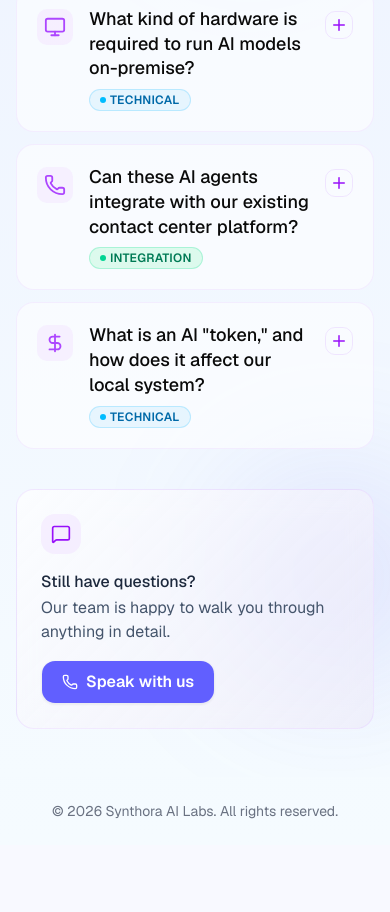
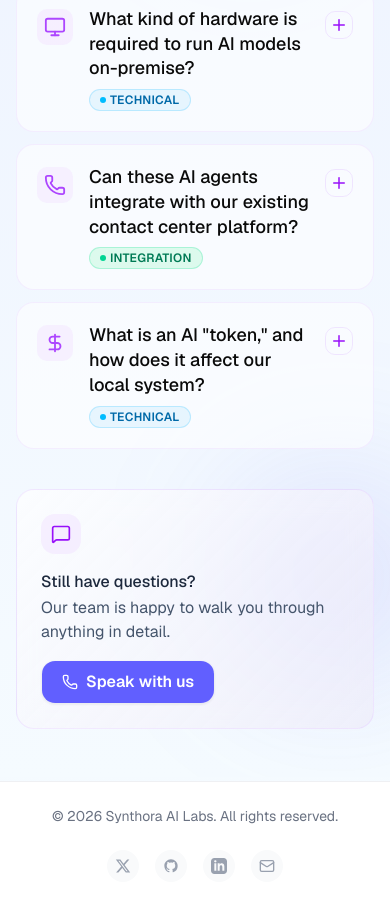
Before and after one commit to Amitkumar458/SynthoraLabs, a Next.js app: page / in a window 390 px wide. Shown: the part 3859-4771 px from the top of the page. Before the commit the page ends 4704 px from the top, so only its background shows below. Built offline with nearby package versions, Linux system fonts and the light colour scheme.

Commit message:
feat(shared): replace copyright with footer\n\nupdate shared components with new footer section

```diff
--- a/app/page.tsx
+++ b/app/page.tsx
@@ -4,7 +4,7 @@ import { useState } from 'react'
 import FAQSection from '@/components/ui/Home/FAQSection'
 import Hero from '@/components/ui/Home/Hero'
 import WhatWeDo from '@/components/ui/Home/WhatWeDo'
-import CopyRight from '@/components/ui/shared/CopyRight'
+import Footer from '@/components/ui/shared/Footer'
 import Navbar from '@/components/ui/shared/Navbar'
 import ContactUs from '@/components/ui/shared/ContactUs'
 
@@ -13,11 +13,11 @@ export default function Home() {
 
   return (
     <main className="min-h-screen bg-[linear-gradient(180deg,#f7f8ff_0%,#edf2ff_45%,#f5fbff_100%)]">
-      <Navbar />
+      <Navbar onContactClick={() => setIsContactUsOpen(true)} />
       <Hero onContactClick={() => setIsContactUsOpen(true)} />
       <WhatWeDo onContactClick={() => setIsContactUsOpen(true)} />
       <FAQSection onContactClick={() => setIsContactUsOpen(true)}/>
-      <CopyRight />
+      <Footer />
       <ContactUs open={isContactUsOpen} onClose={() => setIsContactUsOpen(false)} />
     </main>
   )
--- a/components/ui/shared/CopyRight.tsx
+++ /dev/null
@@ -1,9 +0,0 @@
-export default function CopyRight() {
-  return (
-    <div className="flex items-center justify-center py-6">
-      <p className="text-sm text-gray-500">
-        &copy; {new Date().getFullYear()} Synthora AI Labs. All rights reserved.
-      </p>
-    </div>
-  )
-}
--- /dev/null
+++ b/components/ui/shared/Footer.tsx
@@ -0,0 +1,65 @@
+import { Mail } from "lucide-react";
+
+const TwitterIcon = ({ className }: { className?: string }) => (
+  <svg className={className} fill="currentColor" viewBox="0 0 24 24">
+    <path d="M18.244 2.25h3.308l-7.227 8.26 8.502 11.24H16.17l-5.214-6.817L4.99 21.75H1.68l7.73-8.835L1.254 2.25H8.08l4.713 6.231zm-1.161 17.52h1.833L7.008 4.15H5.078z" />
+  </svg>
+);
+
+const GithubIcon = ({ className }: { className?: string }) => (
+  <svg className={className} fill="currentColor" viewBox="0 0 24 24">
+    <path fillRule="evenodd" d="M12 2C6.477 2 2 6.484 2 12.017c0 4.425 2.865 8.18 6.839 9.504.5.092.682-.217.682-.483 0-.237-.008-.868-.013-1.703-2.782.605-3.369-1.343-3.369-1.343-.454-1.158-1.11-1.466-1.11-1.466-.908-.62.069-.608.069-.608 1.003.07 1.531 1.032 1.531 1.032.892 1.53 2.341 1.088 2.91.832.092-.647.35-1.088.636-1.338-2.22-.253-4.555-1.113-4.555-4.951 0-1.093.39-1.988 1.029-2.688-.103-.253-.446-1.272.098-2.65 0 0 .84-.27 2.75 1.026A9.564 9.564 0 0112 6.844c.85.004 1.705.115 2.504.337 1.909-1.296 2.747-1.027 2.747-1.027.546 1.379.202 2.398.1 2.651.64.7 1.028 1.595 1.028 2.688 0 3.848-2.339 4.695-4.566 4.943.359.309.678.92.678 1.855 0 1.338-.012 2.419-.012 2.747 0 .268.18.58.688.482A10.019 10.019 0 0022 12.017C22 6.484 17.522 2 12 2z" clipRule="evenodd" />
+  </svg>
+);
+
+const LinkedinIcon = ({ className }: { className?: string }) => (
+  <svg className={className} fill="currentColor" viewBox="0 0 24 24">
+    <path fillRule="evenodd" d="M19 0h-14c-2.761 0-5 2.239-5 5v14c0 2.761 2.239 5 5 5h14c2.762 0 5-2.239 5-5v-14c0-2.761-2.238-5-5-5zm-11 19h-3v-11h3v11zm-1.5-12.268c-.966 0-1.75-.79-1.75-1.764s.784-1.764 1.75-1.764 1.75.79 1.75 1.764-.783 1.764-1.75 1.764zm13.5 12.268h-3v-5.604c0-3.368-4-3.113-4 0v5.604h-3v-11h3v1.765c1.396-2.586 7-2.777 7 2.476v6.759z" clipRule="evenodd" />
+  </svg>
+);
+
+const SOCIAL_LINKS = [
+  { name: "Twitter", icon: TwitterIcon, href: "#" },
+  { name: "GitHub", icon: GithubIcon, href: "#" },
+  { name: "LinkedIn", icon: LinkedinIcon, href: "#" },
+  { name: "Email", icon: Mail, href: "mailto:hello@synthoralabs.ai" },
+];
+
+export default function Footer() {
+  return (
+    <footer className="relative mt-1 border-t border-gray-200/60 bg-white pt-2 pb-8 overflow-hidden">
+      {/* Decorative background glow */}
+      <div className="pointer-events-none absolute left-1/2 top-0 -z-10 h-[400px] w-[800px] -translate-x-1/2 -translate-y-1/2 rounded-full bg-indigo-50/50 opacity-50 blur-3xl" />
+
+      <div className="container mx-auto px-6 max-w-7xl">
+        {/* Bottom Bar */}
+        <div
+          className="mt-4 flex flex-col items-center justify-between gap-6 sm:flex-row"
+          style={{ animation: "fadeUp 0.5s ease both 400ms" }}
+        >
+          <p className="text-sm text-gray-500">
+            &copy; {new Date().getFullYear()} Synthora AI Labs. All rights reserved.
+          </p>
+
+          <div className="flex items-center gap-4">
+            {SOCIAL_LINKS.map((social) => {
+              const Icon = social.icon;
+              return (
+                <a
+                  key={social.name}
+                  href={social.href}
+                  target="_blank"
+                  rel="noopener noreferrer"
+                  className="group flex size-8 items-center justify-center rounded-full bg-gray-50 text-gray-400 transition-all hover:bg-indigo-50 hover:text-indigo-600"
+                  aria-label={social.name}
+                >
+                  <Icon className="size-4 transition-transform group-hover:scale-110" />
+                </a>
+              );
+            })}
+          </div>
+        </div>
+      </div>
+    </footer>
+  );
+}
--- a/components/ui/shared/Navbar.tsx
+++ b/components/ui/shared/Navbar.tsx
@@ -6,6 +6,7 @@ import { useEffect, useState } from 'react'
 
 import { Menu, X } from 'lucide-react'
 import Image from 'next/image'
+import { Button } from '../common/button'
 
 const navLinks = [
   { label: 'Home', href: '#home' },
@@ -17,7 +18,7 @@ const navLinks = [
   { label: 'FAQ', href: '#faq' },
 ]
 
-export default function Navbar() {
+export default function Navbar({onContactClick}: {onContactClick: () => void}) {
   const [isOpen, setIsOpen] = useState(false)
   const [isVisible, setIsVisible] = useState(true)
   const [lastScroll, setLastScroll] = useState(0)
@@ -76,12 +77,14 @@ export default function Navbar() {
         {/* CTA Button */}
 
         <div className="hidden items-center gap-3 md:flex">
-          <Link
-            href="/get-started"
+          <Button
+            onClick={() => {
+              onContactClick();
+            }}
             className="rounded-[9px] bg-indigo-500 px-[22px] py-2 text-[15px] font-semibold text-white transition-colors duration-200 hover:bg-indigo-600"
           >
             Get started
-          </Link>
+          </Button>
         </div>
 
         {/* Mobile Hamburger */}
@@ -110,13 +113,14 @@ export default function Navbar() {
             </Link>
           ))}
 
-          <Link
-            href="/get-started"
+          <Button
+            onClick={() => {
+              onContactClick();
+            }}
             className="mt-1 rounded-[9px] bg-indigo-500 py-2.5 text-center text-sm font-semibold text-white hover:bg-indigo-600"
-            onClick={() => setIsOpen(false)}
           >
             Get started
-          </Link>
+          </Button>
         </div>
       )}
     </header>
```
